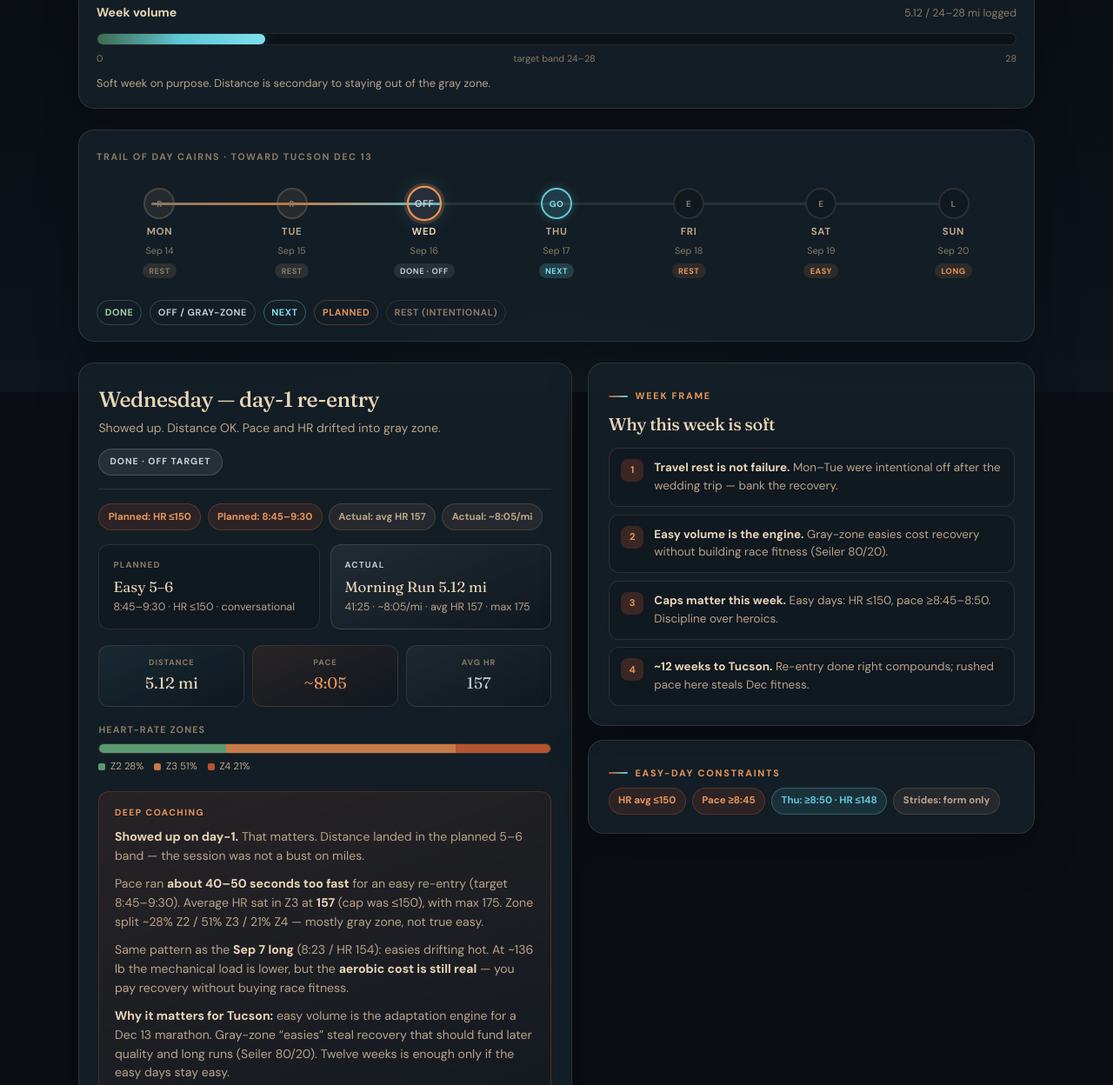
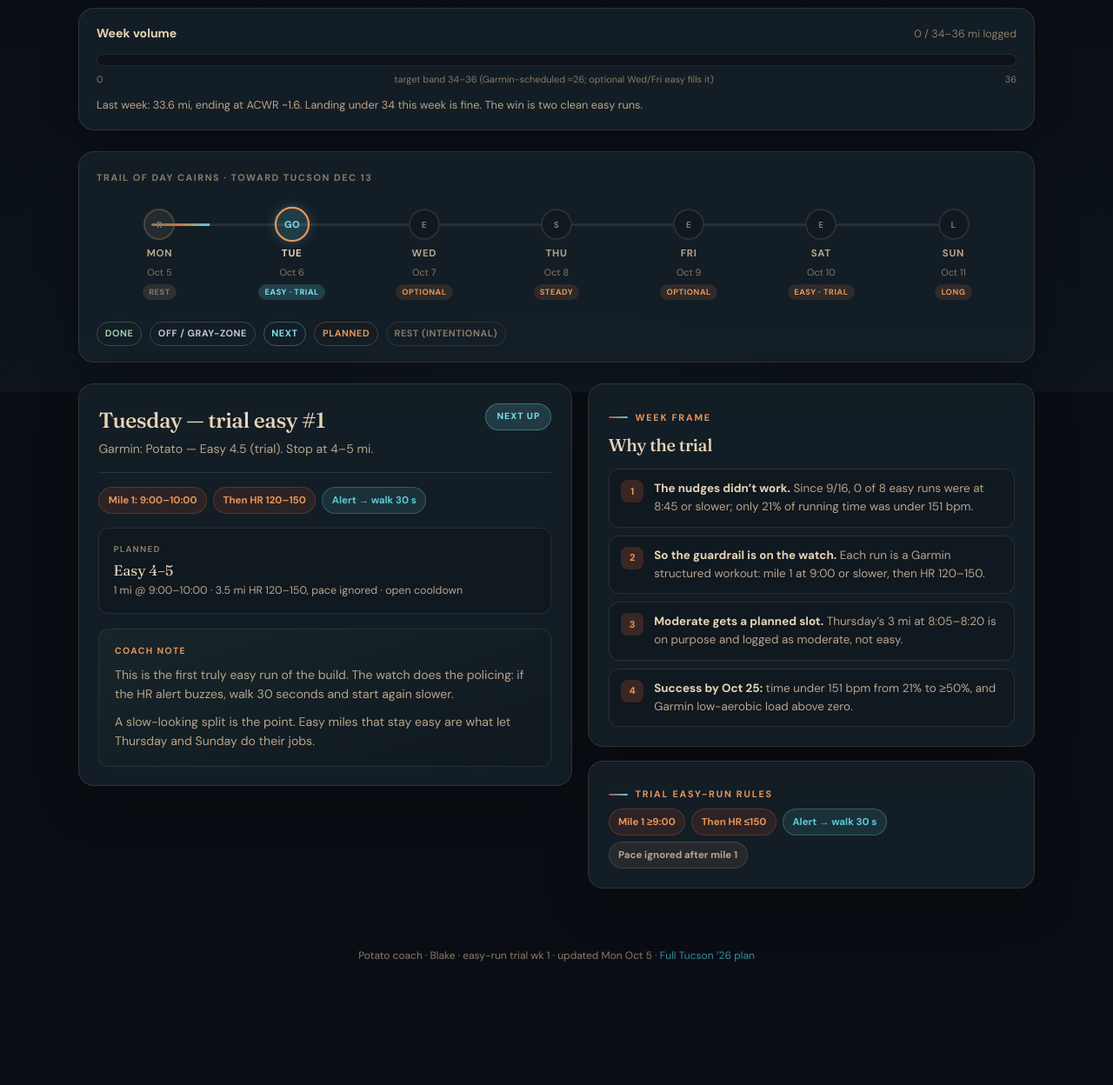
Before and after one commit to bjg4/gimme-tucson-2026, a plain HTML site: page week-board/index.html in a window 1280 px wide. Shown: the part 349-1597 px from the top of the page at 87% size. After the commit the page ends 1501 px from the top, so only its background shows below. Drawn offline with Linux system fonts and the light colour scheme.

Commit message:
Single ~50 mi peak + ≤10% ramp, 138 lb, easy-run trial week board
data.js: actual Sep 14–Oct 4 weeks, Oct 5 34–36, Oct 12 37–39, Oct 19 hold
36–38, Oct 26 ~34, Nov 2 40–42, Nov 9 44–46, Nov 16 ~50 (48–52), taper ~44/~32.
index: one ~50 peak week replaces the 50–55 band; weight 138 lb.
week-board: easy-run trial week 1 (Week of Oct 5); keeps noindex + robots.txt.

```diff
--- a/week-board/index.html
+++ b/week-board/index.html
@@ -1,11 +1,11 @@
 <!DOCTYPE html>
 <html lang="en">
 <head>
+<meta charset="utf-8"/>
 <meta name="robots" content="noindex,nofollow"/>
-<meta charset="utf-8"/>
 <meta name="viewport" content="width=device-width, initial-scale=1"/>
-<title>Soft re-entry week · Sep 16–20 · Tucson ′26</title>
-<meta name="description" content="Blake’s soft re-entry training week board — Sonoran night coach dashboard, Wed Sep 16 through Sun Sep 20 2026."/>
+<title>Easy-run trial week 1 · Oct 5–11 · Tucson ′26</title>
+<meta name="description" content="Blake’s training week board — rebuild week 2 and easy-run trial week 1, Mon Oct 5 through Sun Oct 11 2026."/>
 <link rel="preconnect" href="https://fonts.googleapis.com"/>
 <link rel="preconnect" href="https://fonts.gstatic.com" crossorigin/>
 <link href="https://fonts.googleapis.com/css2?family=DM+Sans:ital,opsz,wght@0,9..40,400;0,9..40,500;0,9..40,600;0,9..40,700;1,9..40,400&amp;family=Fraunces:ital,opsz,wght@0,9..144,400;0,9..144,500;0,9..144,600;1,9..144,400;1,9..144,500&amp;display=swap" rel="stylesheet"/>
@@ -18,12 +18,12 @@
   <div class="wb-top">
     <div>
       <a class="brand" href="../index.html"><span class="brand-mark" aria-hidden="true"></span> Tucson <em>′26</em></a>
-      <div class="eyebrow">Soft re-entry · Week of Sep 14</div>
-      <h1 class="wb-title">Come back <span class="ital">slow.</span></h1>
-      <p class="wb-lede">After the wedding trip — intentional rest Mon–Tue, then five days that protect easy volume on the trail to Dec 13. A-goal still sub 3:15.</p>
+      <div class="eyebrow">Rebuild W2 · Easy-run trial wk 1 · Week of Oct 5</div>
+      <h1 class="wb-title">Easy on the <span class="ital">wrist.</span></h1>
+      <p class="wb-lede">Week 1 of the 3-week easy-run trial (Oct 6–25). Every run is a structured workout on the Garmin: two truly easy runs, one planned steady run, and an easy Sunday long. No intervals this week. A-goal still sub 3:15.</p>
     </div>
     <div class="countdown" aria-label="Weeks to Tucson">
-      <div class="countdown-n">~12</div>
+      <div class="countdown-n">~10</div>
       <div class="countdown-l">weeks to Dec 13</div>
     </div>
   </div>
@@ -51,22 +51,22 @@
   <section class="vol-panel" aria-labelledby="vol-heading">
     <div class="vol-head">
       <strong id="vol-heading">Week volume</strong>
-      <span class="vol-meta"><span id="vol-logged">5.12</span> / 24–28 mi logged</span>
+      <span class="vol-meta"><span id="vol-logged">0</span> / 34–36 mi logged</span>
     </div>
-    <div class="vol-track" role="progressbar" aria-valuemin="0" aria-valuemax="28" aria-valuenow="5.12" aria-label="Miles logged toward week target">
+    <div class="vol-track" role="progressbar" aria-valuemin="0" aria-valuemax="36" aria-valuenow="0" aria-label="Miles logged toward week target">
       <div class="vol-fill" id="vol-fill"></div>
     </div>
     <div class="vol-marks">
       <span>0</span>
-      <span>target band 24–28</span>
-      <span>28</span>
+      <span>target band 34–36 (Garmin-scheduled ≈26; optional Wed/Fri easy fills it)</span>
+      <span>36</span>
     </div>
-    <p class="vol-note">Soft week on purpose. Distance is secondary to staying out of the gray zone.</p>
+    <p class="vol-note">Last week: 33.6 mi, ending at ACWR ~1.6. Landing under 34 this week is fine. The win is two clean easy runs.</p>
   </section>
 
   <section class="trail-shell" aria-labelledby="trail-heading">
     <div class="trail-label" id="trail-heading">Trail of day cairns · toward Tucson Dec 13</div>
-    <div class="trail" id="trail" role="listbox" aria-label="Training days this week" aria-activedescendant="cairn-wed">
+    <div class="trail" id="trail" role="listbox" aria-label="Training days this week" aria-activedescendant="cairn-tue">
       <div class="trail-rail" aria-hidden="true"><div class="trail-rail-fill" id="trail-fill"></div></div>
       <!-- cairns injected by JS for accessibility ids; also static fallback below -->
     </div>
@@ -87,41 +87,41 @@
     <aside class="side-stack">
       <div class="panel">
         <div class="eyebrow" style="margin-top:0">Week frame</div>
-        <h2 class="detail-title" style="font-size:1.25rem;margin-bottom:0.75rem">Why this week is soft</h2>
+        <h2 class="detail-title" style="font-size:1.25rem;margin-bottom:0.75rem">Why the trial</h2>
         <ul class="context-list">
           <li>
             <span class="context-n">1</span>
-            <span><strong>Travel rest is not failure.</strong> Mon–Tue were intentional off after the wedding trip — bank the recovery.</span>
+            <span><strong>The nudges didn’t work.</strong> Since 9/16, 0 of 8 easy runs were at 8:45 or slower; only 21% of running time was under 151 bpm.</span>
           </li>
           <li>
             <span class="context-n">2</span>
-            <span><strong>Easy volume is the engine.</strong> Gray-zone easies cost recovery without building race fitness (Seiler 80/20).</span>
+            <span><strong>So the guardrail is on the watch.</strong> Each run is a Garmin structured workout: mile 1 at 9:00 or slower, then HR 120–150.</span>
           </li>
           <li>
             <span class="context-n">3</span>
-            <span><strong>Caps matter this week.</strong> Easy days: HR ≤150, pace ≥8:45–8:50. Discipline over heroics.</span>
+            <span><strong>Moderate gets a planned slot.</strong> Thursday’s 3 mi at 8:05–8:20 is on purpose and logged as moderate, not easy.</span>
           </li>
           <li>
             <span class="context-n">4</span>
-            <span><strong>~12 weeks to Tucson.</strong> Re-entry done right compounds; rushed pace here steals Dec fitness.</span>
+            <span><strong>Success by Oct 25:</strong> time under 151 bpm from 21% to ≥50%, and Garmin low-aerobic load above zero.</span>
           </li>
         </ul>
       </div>
 
       <div class="panel">
-        <div class="eyebrow" style="margin-top:0">Easy-day constraints</div>
+        <div class="eyebrow" style="margin-top:0">Trial easy-run rules</div>
         <div class="caps-row" style="margin-bottom:0">
-          <span class="cap">HR avg ≤150</span>
-          <span class="cap">Pace ≥8:45</span>
-          <span class="cap cyan">Thu: ≥8:50 · HR ≤148</span>
-          <span class="cap muted">Strides: form only</span>
+          <span class="cap">Mile 1 ≥9:00</span>
+          <span class="cap">Then HR ≤150</span>
+          <span class="cap cyan">Alert → walk 30 s</span>
+          <span class="cap muted">Pace ignored after mile 1</span>
         </div>
       </div>
     </aside>
   </div>
 
   <p class="footer-note">
-    Potato coach · Blake · soft re-entry ·
+    Potato coach · Blake · easy-run trial wk 1 · updated Mon Oct 5 ·
     <a href="../index.html">Full Tucson ′26 plan</a>
   </p>
 </main>
@@ -130,166 +130,87 @@
 (function () {
   const DAYS = [
     {
-      id: "mon",
-      short: "Mon",
-      date: "Sep 14",
-      status: "rest",
-      badge: "Rest",
-      label: "Intentional rest",
-      title: "Monday — travel rest",
-      subtitle: "Wedding trip return. Planned off.",
+      id: "mon", short: "Mon", date: "Oct 5", status: "rest", badge: "Rest", label: "Rest",
+      title: "Monday — rest (done)",
+      subtitle: "Rest after Sunday’s nine. Mondays are off anyway.",
       caps: [],
-      planned: "Full rest (travel).",
+      planned: "Full rest.",
       coach: [
-        "Intentional rest after travel is not a missed session — it is the soft landing this re-entry needs.",
-        "Protect sleep and food. The trail to Dec 13 starts when the body is ready, not when the calendar feels guilty."
+        "Sunday’s 9 at 8:26 and 155 HR was steady, not easy, and pushed the acute-to-chronic load ratio to about 1.6. A quiet Monday was the right call.",
+        "The trial starts tomorrow. One clean easy run unlocks the rest of the week."
       ]
     },
     {
-      id: "tue",
-      short: "Tue",
-      date: "Sep 15",
-      status: "rest",
-      badge: "Rest",
-      label: "Intentional rest",
-      title: "Tuesday — travel rest",
-      subtitle: "Second intentional off day. Still not failure.",
-      caps: [],
-      planned: "Full rest (travel).",
+      id: "tue", short: "Tue", date: "Oct 6", status: "next", badge: "Easy · trial", label: "Easy 4.5 (trial)",
+      title: "Tuesday — trial easy #1",
+      subtitle: "Garmin: Potato — Easy 4.5 (trial). Stop at 4–5 mi.",
+      caps: [
+        { text: "Mile 1: 9:00–10:00", cls: "" },
+        { text: "Then HR 120–150", cls: "" },
+        { text: "Alert → walk 30 s", cls: "cyan" }
+      ],
+      planned: { title: "Easy 4–5", detail: "1 mi @ 9:00–10:00 · 3.5 mi HR 120–150, pace ignored · open cooldown" },
       coach: [
-        "Two quiet days bank adaptation before the first easy run. That patience is the plan, not a compromise.",
-        "Show up Wednesday with legs that can actually hold true easy — that is how re-entry serves Tucson."
+        "This is the first truly easy run of the build. The watch does the policing: if the HR alert buzzes, walk 30 seconds and start again slower.",
+        "A slow-looking split is the point. Easy miles that stay easy are what let Thursday and Sunday do their jobs."
       ]
     },
     {
-      id: "wed",
-      short: "Wed",
-      date: "Sep 16",
-      status: "off",
-      badge: "Done · Off",
-      label: "Morning Run · gray zone",
-      title: "Wednesday — day-1 re-entry",
-      subtitle: "Showed up. Distance OK. Pace and HR drifted into gray zone.",
-      caps: [
-        { text: "Planned: HR ≤150", cls: "" },
-        { text: "Planned: 8:45–9:30", cls: "" },
-        { text: "Actual: avg HR 157", cls: "muted" },
-        { text: "Actual: ~8:05/mi", cls: "muted" }
-      ],
-      planned: {
-        title: "Easy 5–6",
-        detail: "8:45–9:30 · HR ≤150 · conversational"
-      },
-      actual: {
-        title: "Morning Run 5.12 mi",
-        detail: "41:25 · ~8:05/mi · avg HR 157 · max 175"
-      },
-      stats: [
-        { l: "Distance", n: "5.12 mi", warn: false },
-        { l: "Pace", n: "~8:05", warn: true },
-        { l: "Avg HR", n: "157", warn: true, off: true }
-      ],
-      zones: { z2: 28, z3: 51, z4: 21 },
-      deep: true,
-      coachHtml: `
-        <p><strong>Showed up on day-1.</strong> That matters. Distance landed in the planned 5–6 band — the session was not a bust on miles.</p>
-        <p>Pace ran <strong>about 40–50 seconds too fast</strong> for an easy re-entry (target 8:45–9:30). Average HR sat in Z3 at <strong>157</strong> (cap was ≤150), with max 175. Zone split ~28% Z2 / 51% Z3 / 21% Z4 — mostly gray zone, not true easy.</p>
-        <p>Same pattern as the <strong>Sep 7 long</strong> (8:23 / HR 154): easies drifting hot. At ~136 lb the mechanical load is lower, but the <strong>aerobic cost is still real</strong> — you pay recovery without buying race fitness.</p>
-        <p><strong>Why it matters for Tucson:</strong> easy volume is the adaptation engine for a Dec 13 marathon. Gray-zone “easies” steal recovery that should fund later quality and long runs (Seiler 80/20). Twelve weeks is enough only if the easy days stay easy.</p>
-        <ul>
-          <li><strong>Plan changes:</strong> Fri full rest (absorb Wed) · Sun long trimmed to 12–13 · Thu forced-slow discipline day.</li>
-        </ul>
-        <div class="cue-box"><strong>Tomorrow cue:</strong> start at ~9:00 feel. If HR &gt;150 by mile 2, walk 60s and restart slower. Cap avg HR ≤148, pace ≥8:50.</div>
-      `
+      id: "wed", short: "Wed", date: "Oct 7", status: "plan", badge: "Optional", label: "Rest or easy 3–4",
+      title: "Wednesday — rest or optional easy",
+      subtitle: "Optional easy 3–4 with the same trial rules.",
+      caps: [ { text: "Optional", cls: "muted" }, { text: "Same rules as Tue", cls: "cyan" } ],
+      planned: { title: "Rest or easy 3–4", detail: "Mile 1 ≥9:00 · then HR ≤150" },
+      coach: [ "Run it only if legs feel good. Skipping it is a fine choice this week." ]
     },
     {
-      id: "thu",
-      short: "Thu",
-      date: "Sep 17",
-      status: "next",
-      badge: "Next",
-      label: "Easy + strides",
-      title: "Thursday — discipline day",
-      subtitle: "Forced-slow easy 6–7 with 4×20″ strides. Caps are the workout.",
+      id: "thu", short: "Thu", date: "Oct 8", status: "plan", badge: "Steady", label: "Steady 6 (trial)",
+      title: "Thursday — planned steady",
+      subtitle: "Garmin: Potato — Steady 6 (trial). Logged as moderate.",
       caps: [
-        { text: "Pace ≥8:50", cls: "" },
-        { text: "Avg HR ≤148", cls: "" },
-        { text: "4×20″ strides", cls: "cyan" }
+        { text: "2 mi HR ≤150", cls: "" },
+        { text: "3 mi @ 8:05–8:20", cls: "" },
+        { text: "1 mi HR ≤150", cls: "" }
       ],
-      planned: {
-        title: "Easy 6–7 + strides",
-        detail: "True Z2 · form strides only · no racing the easy"
-      },
+      planned: { title: "Steady 6", detail: "2 mi easy · 3 mi steady 8:05–8:20 · 1 mi easy" },
       coach: [
-        "This is the correction for Wednesday: prove you can hold easy when the watch wants to chase. Hitting the HR and pace caps is the win — not the mile splits looking impressive.",
-        "Four 20″ strides at the end teach turnover without taxing aerobic recovery. Dec 13 fitness is built by stacking honest easies like this one, not by gray-zone volume."
+        "This is your usual pace, now in its own planned slot. Controlled, not a tempo.",
+        "It replaces intervals this week because you’re coming off a big load jump. The power pyramid comes back the week of Oct 12."
       ]
     },
     {
-      id: "fri",
-      short: "Fri",
-      date: "Sep 18",
-      status: "plan",
-      badge: "Rest",
-      label: "Full rest",
-      title: "Friday — absorb Wednesday",
-      subtitle: "Full rest. Optional easy walk only.",
-      caps: [
-        { text: "No run", cls: "muted" },
-        { text: "Optional walk OK", cls: "cyan" }
-      ],
-      planned: {
-        title: "Full rest",
-        detail: "Optional walk · sleep and food first"
-      },
-      coach: [
-        "Wednesday’s gray-zone tax needs a quiet day to clear. Rest here is active coaching, not a gap in the plan.",
-        "Protect the weekend: Saturday true Z2 and Sunday’s trimmed long only work if Friday stays boring. Tucson rewards the athletes who absorb, not the ones who fill every calendar square."
-      ]
+      id: "fri", short: "Fri", date: "Oct 9", status: "plan", badge: "Optional", label: "Rest or easy 3–4",
+      title: "Friday — rest or optional easy",
+      subtitle: "Optional easy 3–4 plus strength. No quality.",
+      caps: [ { text: "Optional", cls: "muted" }, { text: "Strength OK", cls: "cyan" } ],
+      planned: { title: "Rest or easy 3–4", detail: "Same trial rules if you run" },
+      coach: [ "Keep Friday boring so Saturday and Sunday can both stay easy." ]
     },
     {
-      id: "sat",
-      short: "Sat",
-      date: "Sep 19",
-      status: "plan",
-      badge: "Easy",
-      label: "True Z2",
-      title: "Saturday — true Z2 easy",
-      subtitle: "Easy 5–6. Conversational. No gray zone.",
+      id: "sat", short: "Sat", date: "Oct 10", status: "plan", badge: "Easy · trial", label: "Easy 5 (trial)",
+      title: "Saturday — trial easy #2",
+      subtitle: "Garmin: Potato — Easy 5 (trial).",
       caps: [
-        { text: "8:50–9:30", cls: "" },
-        { text: "HR ≤150", cls: "" }
+        { text: "Mile 1: 9:00–10:00", cls: "" },
+        { text: "Then HR 120–150", cls: "" },
+        { text: "Alert → walk 30 s", cls: "cyan" }
       ],
-      planned: {
-        title: "Easy 5–6 true Z2",
-        detail: "8:50–9:30 · HR ≤150 · talk test"
-      },
-      coach: [
-        "A short, honest easy run that stays in Z2 is more valuable this week than another semi-tempo “shakeout.” Hold the caps even if legs feel fresh after Friday’s rest.",
-        "Every clean easy mile is fuel for the Dec 13 engine. Saturday is practice for the discipline you will need when volume climbs later in the build."
-      ]
+      planned: { title: "Easy 5", detail: "1 mi @ 9:00–10:00 · 4 mi HR 120–150 · open cooldown" },
+      coach: [ "Same rules as Tuesday. Two clean easies this week is the whole goal of trial week 1." ]
     },
     {
-      id: "sun",
-      short: "Sun",
-      date: "Sep 20",
-      status: "plan",
-      badge: "Long",
-      label: "Long 12–13",
-      title: "Sunday — long, entirely easy",
-      subtitle: "Trimmed from 13–14 to pay Wednesday’s cost. Stay easy the whole way.",
+      id: "sun", short: "Sun", date: "Oct 11", status: "plan", badge: "Long", label: "Long easy 10–11",
+      title: "Sunday — long, all easy",
+      subtitle: "Garmin: Potato — Long easy 10-11 (trial). No MP.",
       caps: [
-        { text: "12–13 mi easy", cls: "" },
-        { text: "HR avg ≤150", cls: "" },
-        { text: "~60g/h if ≥2h", cls: "cyan" }
+        { text: "3 mi @ 9:00–10:00", cls: "" },
+        { text: "Then HR 120–150", cls: "" },
+        { text: "~60 g/h past 90 min", cls: "cyan" }
       ],
-      planned: {
-        title: "Long 12–13 entirely easy",
-        detail: "No pace heroics · fuel if ≥2 hours · HR avg ≤150"
-      },
+      planned: { title: "Long 10–11 easy", detail: "3 mi @ 9:00–10:00 · 7 mi HR 120–150 · open cooldown, 11 max" },
       coach: [
-        "Trimmed long is still the week’s aerobic centerpiece — finish feeling like you could have done two more easy miles, not cooked. Entirely easy means the watch stays honest even late.",
-        "If you are out ≥2 hours, fuel ~60g/h. That rehearsal matters for Tucson: long-run fueling and aerobic patience are the same skill you will need on Dec 13."
+        "Go as early as you’d actually head out. The 75° afternoon pushed last Sunday’s HR up.",
+        "Marathon pace starts inside the long run next week, but only if the trial is going well."
       ]
     }
   ];
@@ -300,14 +221,14 @@
   const trailFill = document.getElementById("trail-fill");
   const reduceMotion = window.matchMedia("(prefers-reduced-motion: reduce)").matches;
 
-  // Volume: 5.12 / 28 ≈ 18.3% of upper band (visual toward 28)
+  // Volume: 0 logged of 36 upper band (Mon rest)
   requestAnimationFrame(() => {
-    volFill.style.width = (5.12 / 28 * 100).toFixed(1) + "%";
+    volFill.style.width = (0 / 36 * 100).toFixed(1) + "%";
   });
 
   // Trail fill through completed days (Mon, Tue rest + Wed done = through Wed = index 2 of 6 → ~42%)
   // Fill to center of last completed cairn (Wed = 3rd of 7)
-  const completedThrough = 2; // 0-indexed Wed
+  const completedThrough = 0; // 0-indexed Mon (rest, done)
   const fillPct = ((completedThrough + 0.5) / 7) * 100;
   requestAnimationFrame(() => {
     trailFill.style.width = fillPct.toFixed(1) + "%";
@@ -332,6 +253,7 @@
     if (day.status === "next") return "GO";
     if (day.status === "done") return "OK";
     if (day.id === "sun") return "L";
+    if (day.id === "thu") return "S";
     return "E";
   }
 
@@ -473,8 +395,8 @@
     }
   }
 
-  // Default: Wednesday
-  selectDay("wed");
+  // Default: Tuesday (next up)
+  selectDay("tue");
 })();
 </script>
 </body>
```
Also changed, not shown: index.html (+6 -6 lines), js/data.js (+16 -15 lines).
